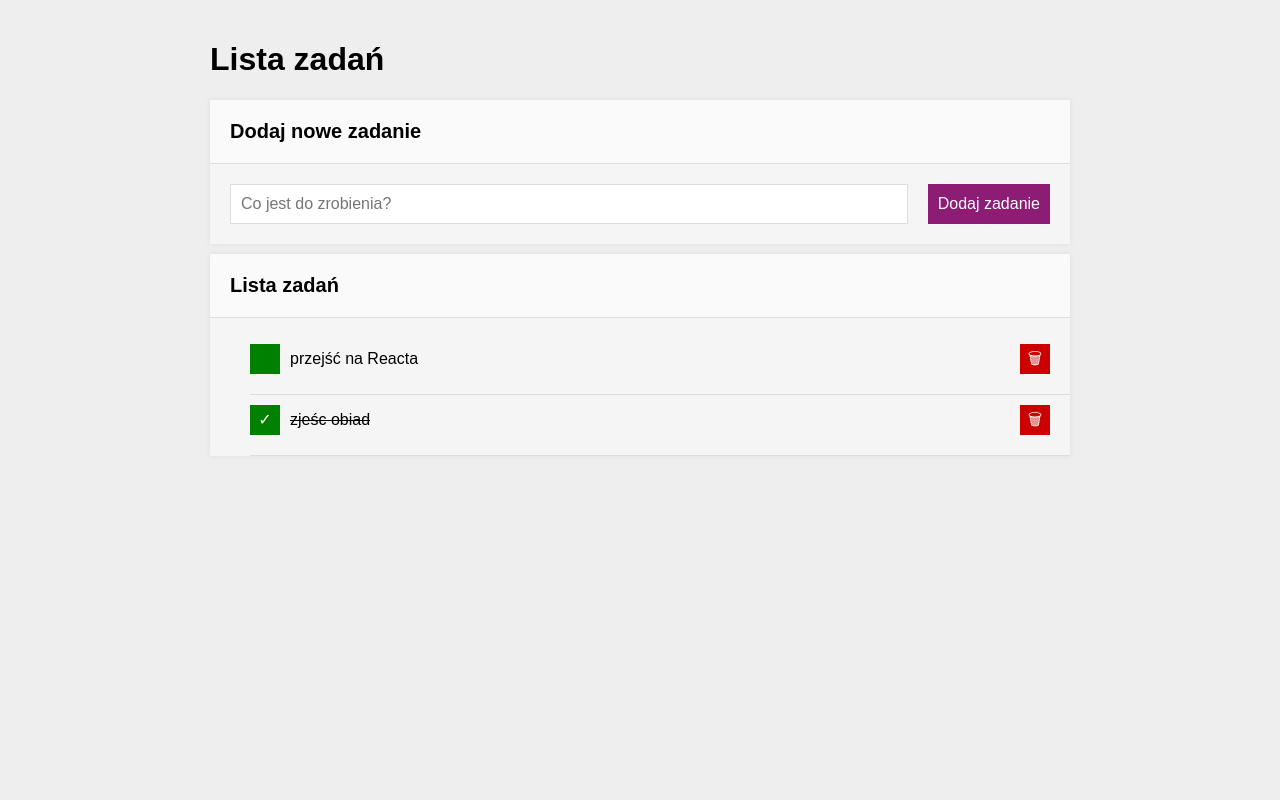
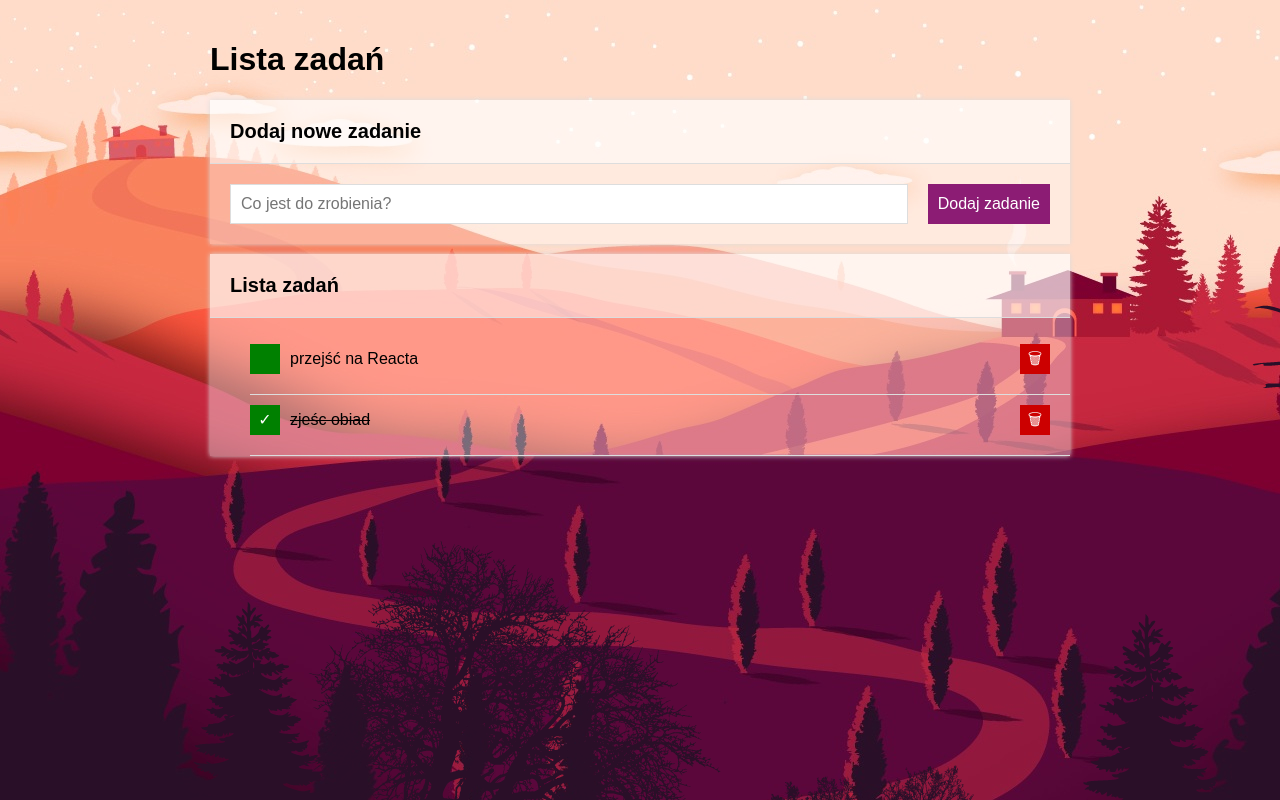
Before and after one commit to KatarzynaZaloba/todo-list-react, a React (Create React App) app: page / in a window 1280 px wide. Built offline with nearby package versions, Linux system fonts and the light colour scheme.

Commit message:
background added to the body

```diff
--- a/src/index.css
+++ b/src/index.css
@@ -9,4 +9,8 @@ html {
 body {
   font-family: 'Montserrat', sans-serif;
   background: #eee;
+  background-image: url("../public/background.png");
+    background-position: top;
+    background-repeat: no-repeat;
+    background-size: inherit;
 }
```
